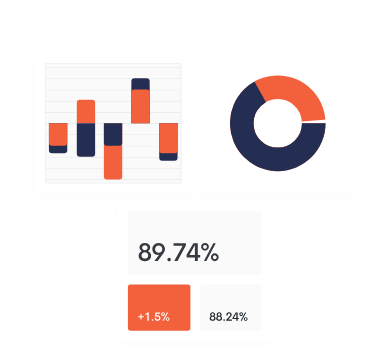
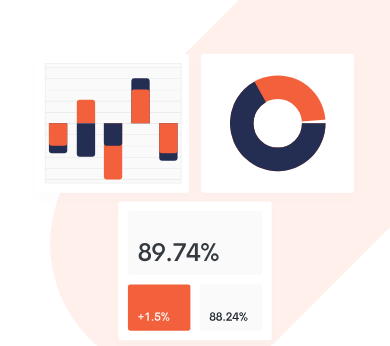
Before and after one commit to Ralatcode/landing-page-with-tailwind, a website: page src/index.html in a window 390 px wide. Shown: the part 72-418 px from the top of the page. Drawn offline with Linux system fonts and the light colour scheme; files whose address does not match are found by name.

Commit message:
added background-image to body

```diff
--- a/src/input.css
+++ b/src/input.css
@@ -1,3 +1,17 @@
 @tailwind base;
 @tailwind components;
 @tailwind utilities;
+
+body {
+    background-image: url('./images/bg-tablet-pattern.svg');
+    background-repeat: no-repeat;
+    background-size: 800px;
+    background-position: 90% -25%;
+}
+
+@media (max-width: 576px) {
+    body {
+        background-position: 50px -50px;
+        background-size: 500px;
+    }
+}
```
Also changed, not shown: css/main.css.
